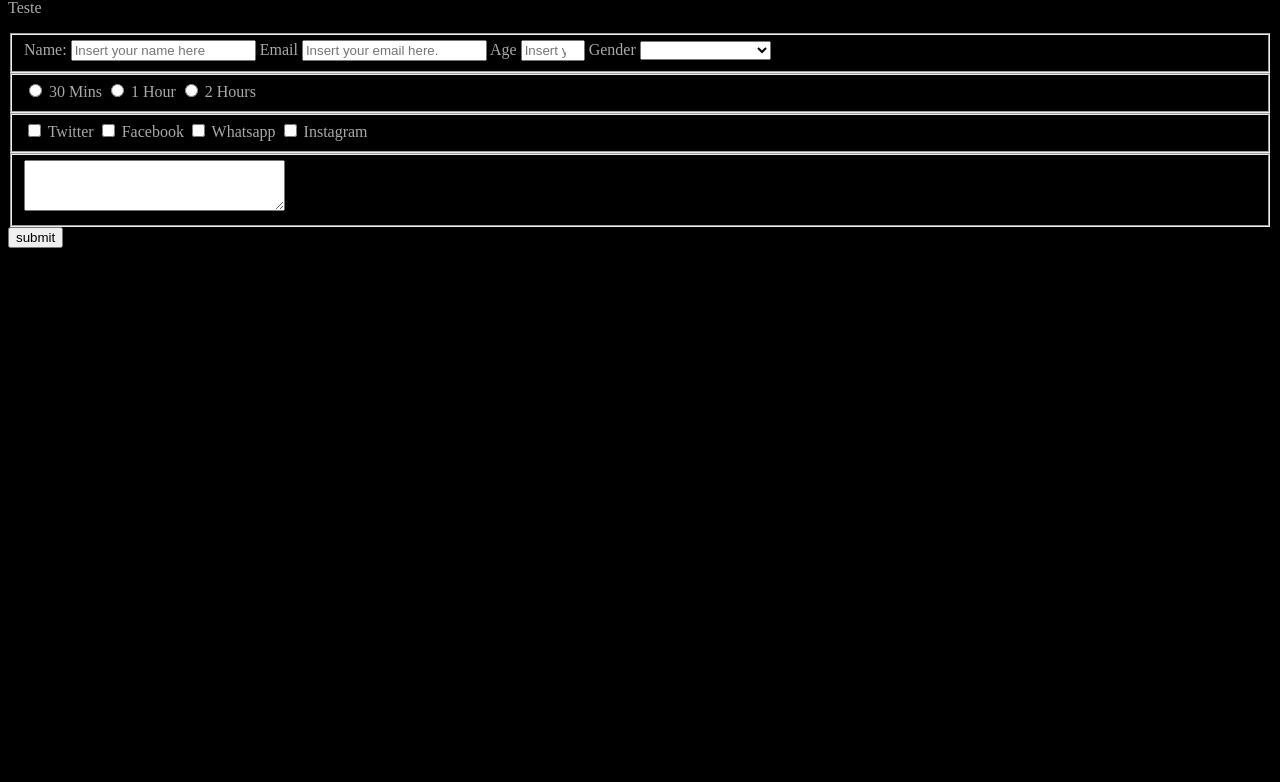
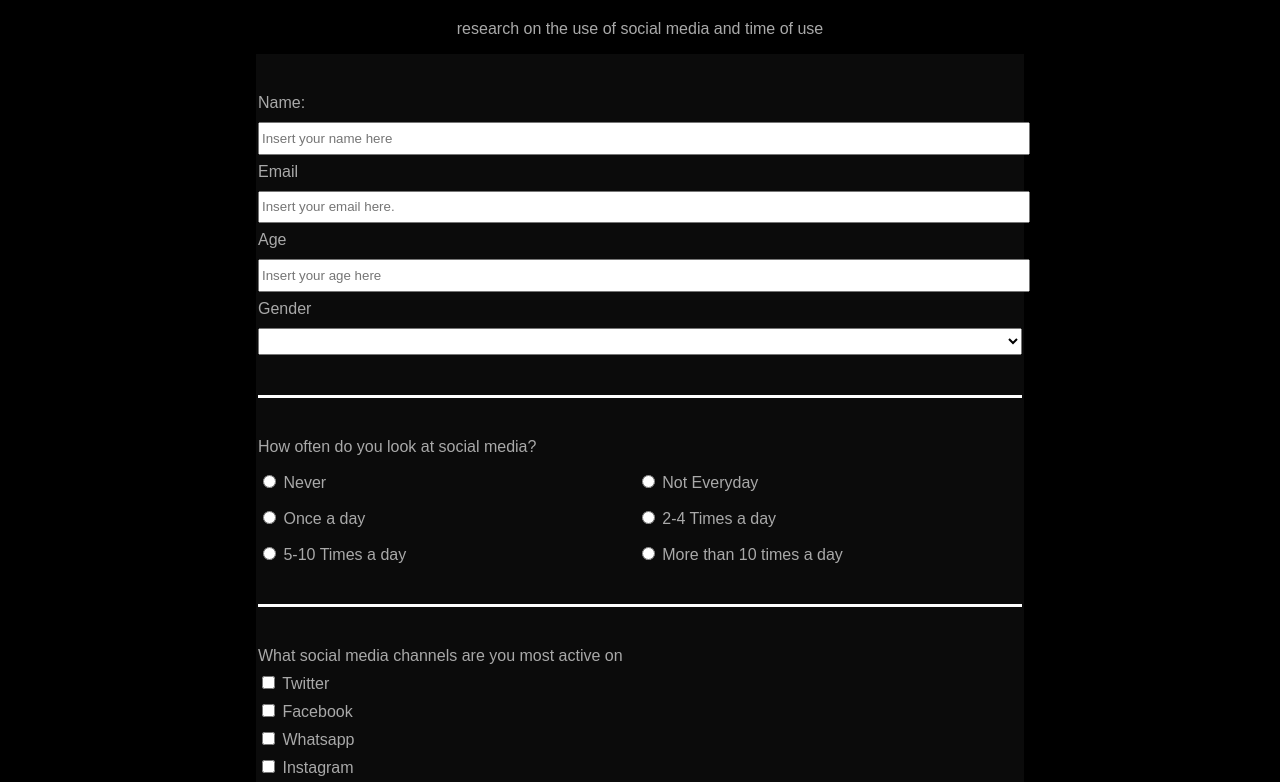
Before and after one commit to GustavoDwSantos/Social-media-Survey-html-project, a plain HTML site: page index.html in a window 1280 px wide. Shown: the part 81-863 px from the top of the page. Before the commit the page ends 800 px from the top, so only its background shows below. Drawn offline with Linux system fonts and the light colour scheme.

Commit message:
Css creation and Html changes * Feat: New subtitle labels in html * Feat: New radio-type inputs and changes to old ones * Feat: Adding checkboxes * Feat: Finalization of textarea * Feat: Adding several parameters in the css file

```diff
--- a/index.html
+++ b/index.html
@@ -7,23 +7,23 @@
     </head>
     <body>
         <h1 id="title">Social Media Survey</h1>
-        <p id="description">Teste</p>
+        <p id="description">research on the use of social media and time of use</p>
         <form id="survey-form">
             <fieldset>
                 <label for="name" id="name-label">
                     Name:
-                    <input type="text" id="name" placeholder="Insert your name here" required/>
+                    <input type="text" id="name" placeholder="Insert your name here" required class="big"/>
                 </label>
                 <label for="email" id="email-label">
                     Email
-                    <input type="email" id="email" placeholder="Insert your email here." required/>
+                    <input type="email" id="email" placeholder="Insert your email here." required class="big"/>
                 </label>
                 <label for="number" id="number-label">
                     Age
-                    <input type="number" id="number" min="13" max="120" placeholder="Insert your age here"/>
+                    <input type="number" id="number" min="13" max="120" placeholder="Insert your age here" class="big"/>
                 </label>
                 <label for="dropdown">Gender
-                    <select name="" id="dropdown">
+                    <select name="" id="dropdown" class="big">
                         <option value=""></option>
                         <option value="1">Female</option>
                         <option value="2">Male</option>
@@ -33,21 +33,35 @@
                 </label>
             </fieldset>
             <fieldset>
-            <label for="30">
-                <input type="radio" name="time" id="30" value="30"/>
-                30 Mins
+                <label for="subtitle">How often do you look at social media?</label>
+                <label for="never" class="inline">
+                    <input type="radio" name="time" id="Never" value="0"/>
+                    Never
                 </label>
-            <label for="100">
-                <input type="radio" name="time" id="100" value="100"/>
-                1 Hour
+                <label for="not-everyday" class="inline">
+                    <input type="radio" name="time" id="not-everyday" value="1"/>
+                    Not Everyday
                 </label>
-            <label for="200">
-                <input type="radio" name="time" id="200" value="200">
-                2 Hours
+                <label for="once-a-day" class="inline">
+                    <input type="radio" name="time" id="once-a-day" value="2"/>
+                    Once a day
+                </label>
+                <label for="2-4-times-a-day" class="inline">
+                    <input type="radio" name="time" id="2-4-times-a-day" value="3"/>
+                    2-4 Times a day
+                </label>
+                <label for="5-10-times-a-day" class="inline">
+                    <input type="radio" name="time" id="5-10-times-a-day" value="4"/>
+                    5-10 Times a day
+                </label>
+                <label for="more" class="inline">
+                    <input type="radio" name="time" id="more" value="5"/>
+                    More than 10 times a day
                 </label>
             </fieldset>
 
             <fieldset>
+                <label for="subtitle">What social media channels are you most active on</label>
                 <label for="twitter">
                     <input type="checkbox" name="social-media" value="twitter" id="twitter">
                     Twitter
@@ -64,11 +78,23 @@
                     <input type="checkbox" name="social-media" value="instagram" id="instagram">
                     Instagram
                 </label>
+                <label for="pinterest">
+                    <input type="checkbox" name="social-media" id="pinterest" value="pinterest">
+                    Pinterest
+                </label>
+                <label for="reddit">
+                    <input type="checkbox" name="social-media" id="reddit" value="reddit">
+                    Reddit
+                </label>
+                <label for="other">
+                    <input type="checkbox" name="social-media" id="other" value="other">
+                    Other
+                </label>
             </fieldset>
 
             <fieldset>
-                <label for="comment">
-                    <textarea name="comment" id="comment" cols="30" rows="3"></textarea>
+                <label for="comment">Any comments or suggestions?
+                    <textarea name="comment" id="comment" cols="30" rows="3" placeholder="Enter your comment here..."class="big"></textarea>
                 </label>
             </fieldset>
             <input type="submit" value="submit" id="submit">
--- a/styles.css
+++ b/styles.css
@@ -1,4 +1,51 @@
 body{
     background-color: black;
     color: darkgrey;
+    width: 100%;
+    height: 100vh;
+    margin: 0%;
+    font-family: Arial, Helvetica, sans-serif;
+    font-size: 16px;
 }
+
+h1,p{
+    margin: 1em auto;
+    text-align: center;
+}
+form{
+    width: 60vw;
+    max-width: 1200px;
+    min-width: 300px;
+    margin: auto;
+    background-color: #0b0b0b;
+}
+label{
+    display: block;
+    margin: 0.5rem 0;
+}
+.inline{
+    display: inline-block;
+    width: 49%;
+}
+input[type="submit"] {
+    display: block;
+    width: 60%;
+    margin: 1em auto;
+    height: 2em;
+    font-size: 1.1rem;
+    background-color: #0b0b0b;
+    border-color: white;
+    color: darkgray;
+    min-width: 300px;
+  }
+  fieldset{
+    border: none;
+    padding: 2rem 0;
+    border-bottom: 3px solid white;
+  }
+
+    .big {
+    margin: 10px 0 0 0;
+    width: 100%;
+    min-height: 2em;
+  }
```
Lines whose indentation alone changed are shown as unchanged.
